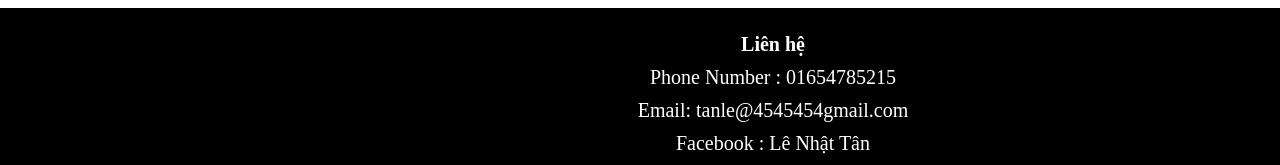
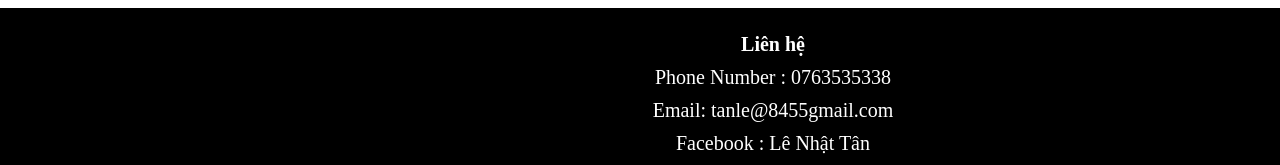
Before and after one commit to Tom19-mid/Gioithieubanthan, a plain HTML site: page index.html in a window 1280 px wide. Shown: the part 2508-2673 px from the top of the page. Drawn offline with Linux system fonts and the light colour scheme.

Commit message:
Update index.html

```diff
--- a/index.html
+++ b/index.html
@@ -165,8 +165,8 @@
         </div>
         <section class="cuoitrang">
             <footer style="margin-bottom: 10px ;"><b>Liên hệ</b></footer>
-            <footer style="margin-bottom: 10px ;">Phone Number : 01654785215</footer>
-            <footer style="margin-bottom: 10px ;">Email: tanle@4545454gmail.com</footer>
+            <footer style="margin-bottom: 10px ;">Phone Number : 0763535338</footer>
+            <footer style="margin-bottom: 10px ;">Email: tanle@8455gmail.com</footer>
             <footer style="margin-bottom: 10px ;">Facebook : Lê Nhật Tân</footer>
             <footer>Địa Chỉ : Đại Học Nguyễn Tất Thành</footer>
         </section>
```
